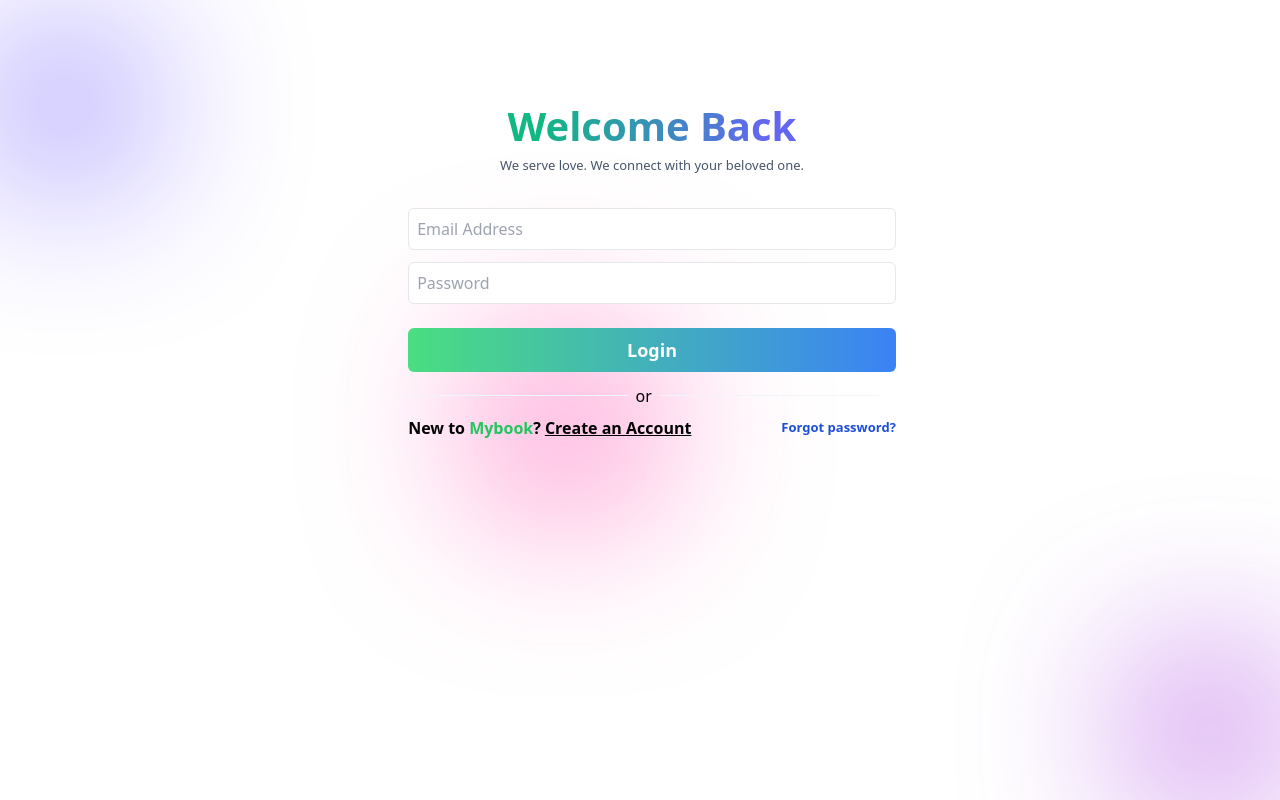
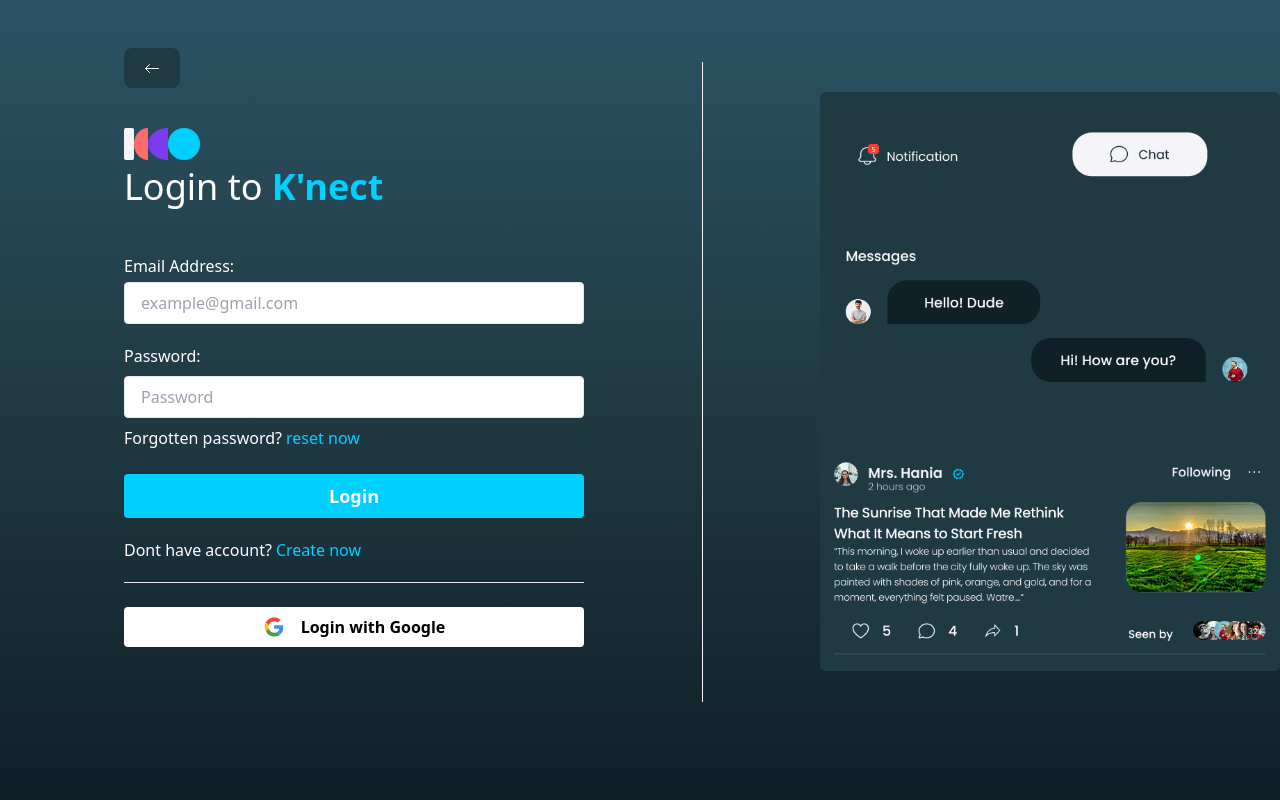
Before and after one commit to amiribnjaman/mybook-frontend, a Next.js app: page /login in a window 1280 px wide. Built offline with nearby package versions, Linux system fonts and the light colour scheme.

Commit message:
login page design massive update

```diff
--- a/src/app/layout.js
+++ b/src/app/layout.js
@@ -3,8 +3,8 @@
 import "react-toastify/dist/ReactToastify.css";
 
 export const metadata = {
-  title: "Mybook - Connect with your beloved.",
-  description: "Mybook is a social media application",
+  title: "K'nect - Connect with a new world.",
+  description: "K'nect is a social network application",
 };
 
 export default function RootLayout({ children }) {
--- a/src/app/layoutComponent.jsx
+++ b/src/app/layoutComponent.jsx
@@ -6,7 +6,7 @@
 import { usePathname } from "next/navigation";
 import { ToastContainer } from "react-toastify";
 import RightSidebar from "@/components/rightSidebar";
-import { CookiesProvider } from 'react-cookie';
+import { CookiesProvider } from "react-cookie";
 
 const inter = Inter({ subsets: ["latin"] });
 
@@ -14,23 +14,26 @@
   const pathname = usePathname();
   const getPath = pathname.split("/")[pathname.split("/").length - 1];
 
-
   const route = ["login", "signup", "forgot"];
   // Check if LOGIN/SIGNUP PATH MATCHED OR NOT
   const authPath = route.includes(getPath);
 
   return (
-    <div className={`${!authPath && "bg-[#F0F2F5]"}`}>
+    <div
+      className={`bg-gradient-to-b from-[#2c5364] via-[#203a43] to-[#0f2027] min-h-screen`}
+    >
       <CookiesProvider>
-        <div className="md:pt-4 md:w-[85%] md:mx-auto flex flex-col md:flex-row md:gap-6 gap-2">
-          <div className="md:w-[20%] hidden lg:block">
-            {!authPath && (
+        <div
+          className={`${!authPath} && md:mx-auto flex flex-col md:flex-row md:gap-6 gap-2`}
+        >
+          {!authPath && (
+            <div className="md:w-[20%] hidden lg:block">
               <>
                 {/* <TopNavbar /> */}
                 <LeftSidebar />
               </>
-            )}
-          </div>
+            </div>
+          )}
           <ToastContainer position="top-center" />
           {!authPath && (
             <div className="fixed lg:hidden w-full md:w-[90%] z-[100]">
@@ -38,10 +41,12 @@
             </div>
           )}
 
-          <div className="lg:w-[60%] w-full">{children}</div>
-          <div className="md:w-[20%] hidden lg:block">
-            {!authPath && <RightSidebar />}{" "}
-          </div>
+          <div className="w-full">{children}</div>
+          {!authPath && (
+            <div className="md:w-[20%] hidden lg:block">
+              <RightSidebar />
+            </div>
+          )}
         </div>
       </CookiesProvider>
     </div>
--- a/src/app/login/page.jsx
+++ b/src/app/login/page.jsx
@@ -58,35 +58,66 @@
   const customId = "custom-id-yes";
 
   return (
-    <div className="md:w-[80%] w-[95%] mx-auto">
+    <div className="">
+      <div className="ml-[100px] mx-auto">
         {/* MASS BG */}
-      <div className="mass-bg">
+        {/* <div className="mass-bg">
         <div className="absolute inset-0 justify-center">
           <div className="bg-shape1 bg-primary opcity-50 bg-blur"></div>
           <div className="bg-shape2 bg-teal opcity-50 bg-blur"></div>
           <div className="bg-shape3 bg-purple opcity-50 bg-blur"></div>
         </div>
+      </div> */}
+        <div className="mt-12 gap-6">
+          <div className="flex flex-cols-2 gap-6 md:gap-20  justify-between items-center">
+            <div className="">
+              <Link href="/">
+                <div className="bg-[#203A43] w-[56px] h-[40px] flex justify-center items-center rounded-[8px] mb-10">
+                  <svg
+                    xmlns="http://www.w3.org/2000/svg"
+                    width="21"
+                    height="21"
+                    viewBox="0 0 21 21"
+                    className="text-white rotate-[-90deg]"
+                  >
+                    <path
+                      fill="none"
+                      stroke="currentColor"
+                      stroke-linecap="round"
+                      stroke-linejoin="round"
+                      d="m14.5 7.5l-4-4l-4.029 4m4.029-4v13"
+                      stroke-width="1"
+                    />
+                  </svg>
                 </div>
-      <div className="mt-20 gap-6">
-        <div className="">
-          <h1 className="text-center">
-            <span className="text-[40px] font-bold text-transparent bg-clip-text bg-gradient-to-l from-indigo-500 from-10% to-emerald-500 to-90%">
-              Welcome Back
-            </span>
-
+              </Link>
+              <div>
+                {/* <img src="/img/logo.png" alt="" /> */}
+                <Link href="/">
+                  <img src="/img/logo.png" alt="logo" />
+                </Link>
+                <h1 className="text-[36px] text-white font-regular ">
+                  Login to
+                  <span className="text-[#00CFFF] font-bold"> K'nect</span>
                   {/* 00A400 */}
                 </h1>
-          <h5 className="text-[13px] text-center text-slate-600">
-            We serve love. We connect with your beloved one.
-          </h5>
-          <div className="mt-2 mb-6 py-3 ">
+              </div>
+
+              <div className="md:mt-[24px] mb-6 py-3 w-[460px]">
                 <div className="">
                   <form onSubmit={handleSubmit(loginSubmit)} className="mt-1">
+                    <label
+                      className="text-white mb-[8px] text-[16px] font-regular "
+                      htmlFor="email"
+                    >
+                      Email Address:
+                    </label>
                     <input
                       {...register("email", { required: true })}
                       type="text"
-                  className="border rounded-md p-2 block w-full mt-3"
-                  placeholder="Email Address"
+                      id="email"
+                      className="border rounded-[4px] px-[16px] py-2 block w-full mt-[4px] mb-[20px] focus:border-[#00CFFF] focus:ring-1 focus:ring-[#00CFFF] outline-none"
+                      placeholder="example@gmail.com"
                     />
                     <p className="hidden">
                       {errors?.email &&
@@ -94,12 +125,32 @@
                           toastId: customId,
                         })}
                     </p>
+
+                    <label
+                      className="mt-[24px] text-white mb-[8px] text-[16px] font-regular "
+                      htmlFor="password"
+                    >
+                      Password:
+                    </label>
                     <input
                       {...register("password", { required: true })}
                       type="password"
-                  className="border rounded-md p-2 block w-full mt-3"
+                      className="border rounded-[4px] px-[16px] py-2 block w-full mt-[8px] mb-[8px] focus:border-[#00CFFF] focus:ring-1 focus:ring-[#00CFFF] outline-none"
                       placeholder="Password"
+                      id="password"
                     />
+                    <div className="flex gap-1">
+                      <span className="font-regular text-white">
+                        Forgotten password?
+                      </span>
+                      <Link
+                        href="/forgot"
+                        className="text-[16px] text-[#00CFFF] font-regular"
+                      >
+                        reset now
+                      </Link>
+                    </div>
+
                     <p className="hidden">
                       {errors?.password &&
                         toast.error("Password is required", {
@@ -112,39 +163,67 @@
                       className={`${
                         loading
                           ? "bg-gray-300"
-                      : "bg-gradient-to-r from-green-400 to-blue-500"
-                  } hover:bg-gradient-to-l w-full text-white text-lg font-semibold rounded-md px-8 py-2 mt-6 mb-3 w-full`}
+                          : "bg-[#00CFFF] hover:bg-[#13BCE3]"
+                      } hover:bg-[#00CFeef] w-full text-white text-lg font-semibold rounded-[4px] px-8 py-2 mt-6 mb-3 w-full`}
                     >
                       {loading ? <Spin /> : "Login"}
                     </button>
                   </form>
 
-              <div className="flex gap-2 items-center">
-                <div className="h-[1px] bg-slate-100 w-[45%]"></div>
-                <p>or</p>
-                <div className="h-[1px] bg-slate-100 w-[45%]"></div>
-              </div>
+                  <div className="flex gap-2 items-center"></div>
                   <div className="md:flex mt-2 items-center justify-between gap-1">
                     <div className="flex gap-1">
-                  <span className="font-semibold">
-                    New to <span className="text-green-500">Mybook</span>?
+                      <span className="font-regular text-white">
+                        Dont have account?
                       </span>
                       <Link
                         href="/signup"
-                    className="text-black font-semibold rounded-md underline "
+                        className="text-[#00CFFF] font-regular "
                       >
-                    Create an Account
+                        Create now
                       </Link>
                     </div>
-                <Link
-                  href="/forgot"
-                  className="text-[13px] text-blue-700 font-semibold"
+                  </div>
+                  <hr className="mt-[20px]" />
+                  <div className="text-dark bg-white font-semibold cursor-pointer flex gap-4 items-center justify-center rounded-[4px] px-8 py-2 mt-6 mb-3 w-full text-center">
+                    <svg
+                      xmlns="http://www.w3.org/2000/svg"
+                      width="22"
+                      height="22"
+                      viewBox="0 0 16 16"
                     >
-                  Forgot password?
-                </Link>
+                      <g fill="none" fill-rule="evenodd" clip-rule="evenodd">
+                        <path
+                          fill="#f44336"
+                          d="M7.209 1.061c.725-.081 1.154-.081 1.933 0a6.57 6.57 0 0 1 3.65 1.82a100 100 0 0 0-1.986 1.93q-1.876-1.59-4.188-.734q-1.696.78-2.362 2.528a78 78 0 0 1-2.148-1.658a.26.26 0 0 0-.16-.027q1.683-3.245 5.26-3.86"
+                          opacity="0.987"
+                        />
+                        <path
+                          fill="#ffc107"
+                          d="M1.946 4.92q.085-.013.161.027a78 78 0 0 0 2.148 1.658A7.6 7.6 0 0 0 4.04 7.99q.037.678.215 1.331L2 11.116Q.527 8.038 1.946 4.92"
+                          opacity="0.997"
+                        />
+                        <path
+                          fill="#448aff"
+                          d="M12.685 13.29a26 26 0 0 0-2.202-1.74q1.15-.812 1.396-2.228H8.122V6.713q3.25-.027 6.497.055q.616 3.345-1.423 6.032a7 7 0 0 1-.51.49"
+                          opacity="0.999"
+                        />
+                        <path
+                          fill="#43a047"
+                          d="M4.255 9.322q1.23 3.057 4.51 2.854a3.94 3.94 0 0 0 1.718-.626q1.148.812 2.202 1.74a6.62 6.62 0 0 1-4.027 1.684a6.4 6.4 0 0 1-1.02 0Q3.82 14.524 2 11.116z"
+                          opacity="0.993"
+                        />
+                      </g>
+                    </svg>
+                    <span>Login with Google</span>
                   </div>
-
                   <div className="mt-8 text-right"></div>
+                </div>
+              </div>
+            </div>
+            <hr className="w-[.2px] min-h-[80vh] bg-[#F4F4F9]" />
+            <div>
+              <img className="w-[460px]" src="/img/bg-img.png" alt="login" />
             </div>
           </div>
         </div>
```
Also changed, not shown: public/img/bg-img.png (added), public/img/logo.png (added). Lines whose indentation alone changed are shown as unchanged.
